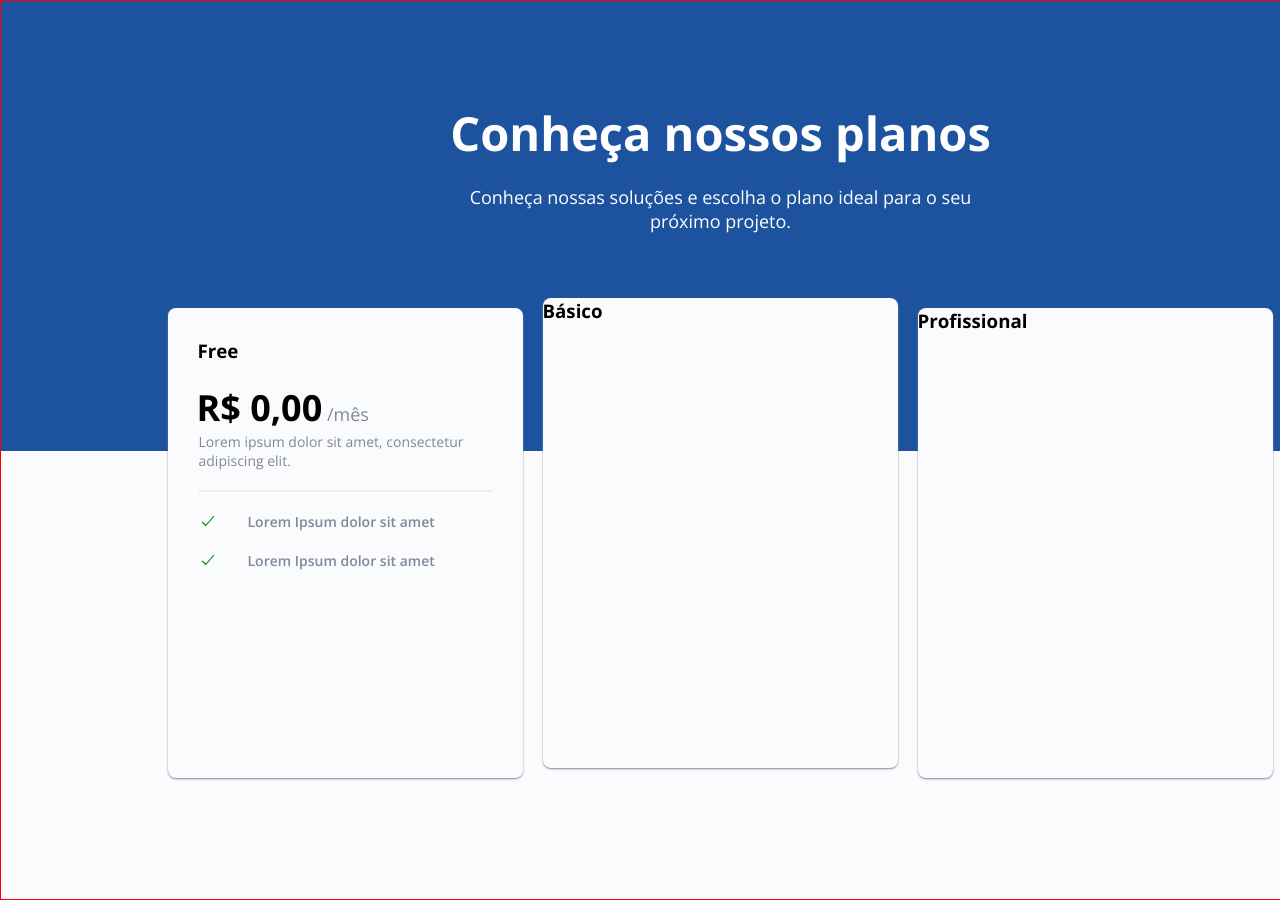
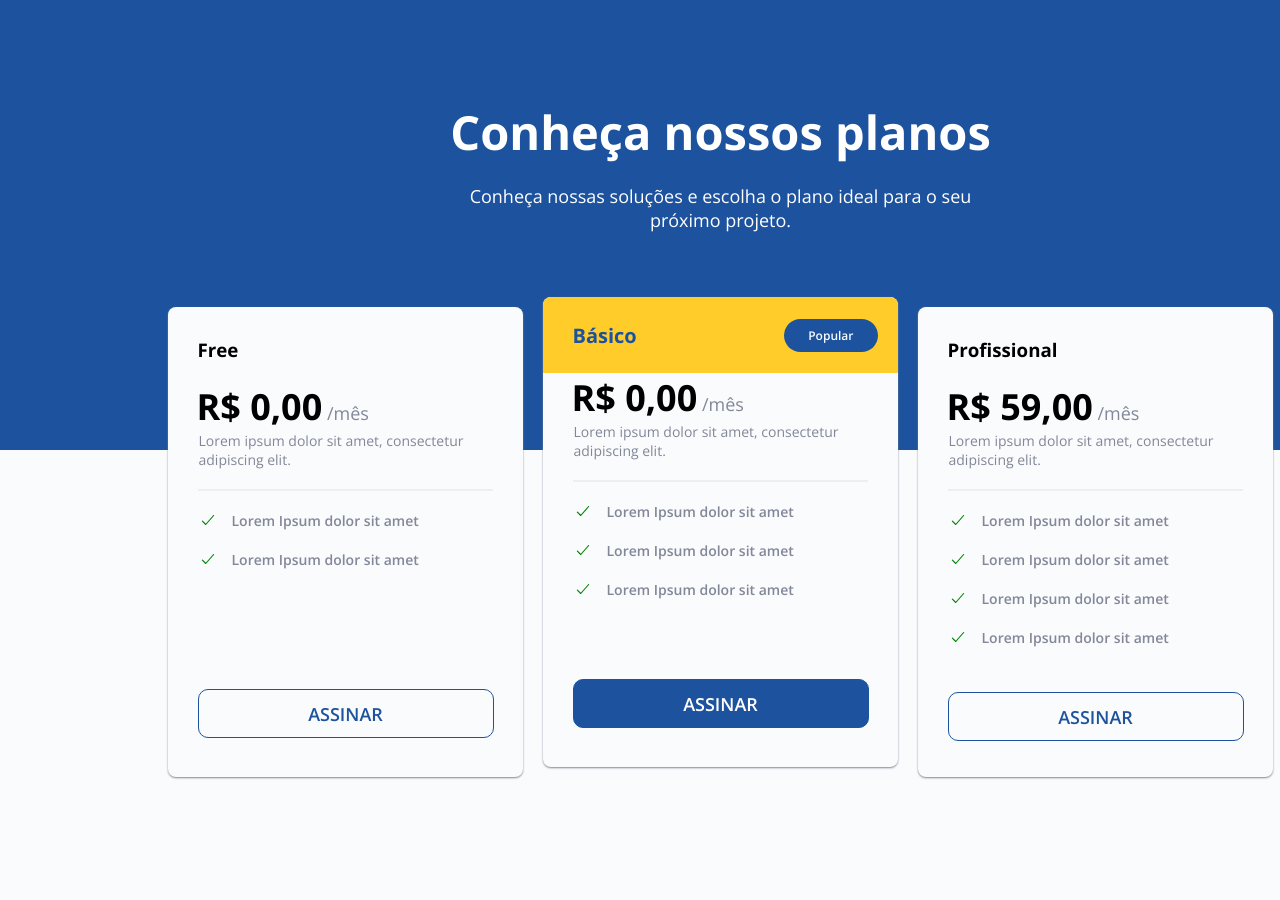
Before and after one commit to lucasserdev/rocketseat, a plain HTML site: page basico/pricing-table/index.html in a window 1280 px wide. Shown: the top 900 px of the page. Drawn offline with nearby package versions, Linux system fonts and the light colour scheme.

Commit message:
desafio pricing table concluido

```diff
--- a/basico/pricing-table/index.html
+++ b/basico/pricing-table/index.html
@@ -14,7 +14,7 @@
                 <div id="free">
                     <h3>Free</h3>
                     <h2>R$ 0,00<span> /mês</span></h2>
-                    <p>Lorem ipsum dolor sit amet, consectetur adipiscing elit.</p>
+                    <p class="subtitulo">Lorem ipsum dolor sit amet, consectetur adipiscing elit.</p>
                     <div class="divider"></div>
                     <div class="check">
                         <ion-icon name="checkmark-outline"></ion-icon>
@@ -24,12 +24,52 @@
                         <ion-icon name="checkmark-outline"></ion-icon>
                         <p>Lorem Ipsum dolor sit amet</p>
                     </div>
+                    <p id="botaofree"><a href="#">ASSINAR</a></p>
                 </div>
                 <div id="basico">
-                    <h3>Básico</h3>
+                    <div id="header-plano-basico">
+                        <h3>Básico</h3>
+                        <p>Popular</p>
+                    </div>
+                    <h2>R$ 0,00<span> /mês</span></h2>
+                    <p class="subtitulo">Lorem ipsum dolor sit amet, consectetur adipiscing elit.</p>
+                    <div class="divider"></div>
+                    <div class="check">
+                        <ion-icon name="checkmark-outline"></ion-icon>
+                        <p>Lorem Ipsum dolor sit amet</p>
+                    </div>
+                    <div class="check">
+                        <ion-icon name="checkmark-outline"></ion-icon>
+                        <p>Lorem Ipsum dolor sit amet</p>
+                    </div>
+                    <div class="check">
+                        <ion-icon name="checkmark-outline"></ion-icon>
+                        <p>Lorem Ipsum dolor sit amet</p>
+                    </div>
+                    <p id="botaobasico"><a href="#">ASSINAR</a></p>
                 </div>
                 <div id="profissional">
                     <h3>Profissional</h3>
+                    <h2>R$ 59,00<span> /mês</span></h2>
+                    <p class="subtitulo">Lorem ipsum dolor sit amet, consectetur adipiscing elit.</p>
+                    <div class="divider"></div>
+                    <div class="check">
+                        <ion-icon name="checkmark-outline"></ion-icon>
+                        <p>Lorem Ipsum dolor sit amet</p>
+                    </div>
+                    <div class="check">
+                        <ion-icon name="checkmark-outline"></ion-icon>
+                        <p>Lorem Ipsum dolor sit amet</p>
+                    </div>
+                    <div class="check">
+                        <ion-icon name="checkmark-outline"></ion-icon>
+                        <p>Lorem Ipsum dolor sit amet</p>
+                    </div>
+                    <div class="check">
+                        <ion-icon name="checkmark-outline"></ion-icon>
+                        <p>Lorem Ipsum dolor sit amet</p>
+                    </div>
+                    <p id="botaofree"><a href="#">ASSINAR</a></p>
                 </div>
              </header>
 
--- a/basico/pricing-table/style.css
+++ b/basico/pricing-table/style.css
@@ -18,14 +18,15 @@
 #desktop{
     width: 1440px;
     height: 900px;
-    border: 1px solid red;
     display: flex;
     justify-content: space-evenly;
     background-color: var(--page-background);
+    margin: auto;
 }
 
 body, html {
     font-family: var(--font1);
+    background-color: gray;
 }
 
 header {
@@ -56,6 +57,7 @@ header p#titulo {
     font-weight: 400;
 }
 
+/* Caixa do Free */
 
 #free {
     width: 355px;
@@ -86,7 +88,7 @@ header p#titulo {
     font-weight: 400;
 }
 
-#free p {
+#free p.subtitulo {
     color: var(--gray);
     font-size: 14px;
     padding-left: 31px;
@@ -104,17 +106,44 @@ header p#titulo {
 
 .check {
     display: flex;
-    margin-left: 31px;
     color: green;
     font-size: 18px;
+    padding-left: 31px;
 }
 
 .check > p {
     color: var(--gray);
     font-weight: 600;
     font-size: 14px;
+    padding-left: 15px;
+    padding-bottom: 20px;
+}
+
+#free p#botaofree {
+    margin-top: 100px;
+    margin-left: 30px;
+    width: 296px;
+    height: 49px;
+
+    text-align: center;
+    border-radius: 10px;
+    border: 1px solid var(--blue);
+    display: flex;
+    justify-content: center;
+    align-items: center;
+}
+
+p#botaofree  a {
+    width: 248px;
+    text-decoration: none;
+
+    font-size: 18px;
+    font-weight: 600;
+    color: var(--blue);
 
 }
+
+/* Caixa do básico */
 
 #basico {
     width: 355px;
@@ -122,10 +151,108 @@ header p#titulo {
 
     margin: 0 20px;
 
+
     border-radius: 8px;
     background-color: var(--page-background);
     box-shadow: 0px 1px 2px 0px var(--gray);
 }
+
+#header-plano-basico {
+    display: flex;
+    justify-content: space-between;
+    align-items: center;
+    height: 76px;
+    border-radius: 8px 8px 0 0;
+
+    background-color: var(--yellow);
+}
+
+#header-plano-basico h3 {
+    font-size: 20px;
+    color: var(--blue);
+
+    padding-left: 30px;
+}
+
+#header-plano-basico p {
+    margin-right: 20px;
+    font-size: 12px;
+    font-weight: 600;
+    color: var(--page-background);
+    border-radius: 40px;
+    background-color: var(--blue);
+    padding: 8px 24px;
+}
+
+#basico h2 {
+    padding-left: 29px;
+    font-size: 36px;
+    font-weight: 700;
+}
+
+#basico span {
+    color: var(--gray);
+    font-size: 18px;
+    font-weight: 400;
+}
+
+#basico p.subtitulo {
+    color: var(--gray);
+    font-size: 14px;
+    padding-left: 31px;
+    padding-right: 33px;
+    padding-bottom: 20px;
+}
+
+.divider {
+    width: 295px;
+    height: 1px;
+    border: 1px solid #EEE;
+    margin: 0 30px;
+    margin-bottom: 20px;
+}
+
+.check {
+    display: flex;
+    color: green;
+    font-size: 18px;
+    padding-left: 31px;
+}
+
+.check > p {
+    color: var(--gray);
+    font-weight: 600;
+    font-size: 14px;
+    padding-left: 15px;
+    padding-bottom: 20px;
+}
+
+#basico p#botaobasico {
+    margin-top: 60px;
+    margin-left: 30px;
+    width: 296px;
+    height: 49px;
+
+    text-align: center;
+    border-radius: 10px;
+    border: 1px solid var(--blue);
+    display: flex;
+    justify-content: center;
+    align-items: center;
+    background-color: var(--blue);
+}
+
+p#botaobasico  a {
+    width: 248px;
+    text-decoration: none;
+
+    font-size: 18px;
+    font-weight: 600;
+    color: white;
+
+}
+
+/* Caixa do profissional */
 
 #profissional {
     width: 355px;
@@ -136,3 +263,76 @@ header p#titulo {
 
     margin-top: 10px;
 }
+
+#profissional h3 {
+    padding-top: 30px;
+    padding-bottom: 20px;
+    padding-left: 30px;
+}
+
+#profissional h2 {
+    padding-left: 29px;
+    font-size: 36px;
+    font-weight: 700;
+}
+
+#profissional span {
+    color: var(--gray);
+    font-size: 18px;
+    font-weight: 400;
+}
+
+#profissional p.subtitulo {
+    color: var(--gray);
+    font-size: 14px;
+    padding-left: 31px;
+    padding-right: 33px;
+    padding-bottom: 20px;
+}
+
+.divider {
+    width: 295px;
+    height: 1px;
+    border: 1px solid #EEE;
+    margin: 0 30px;
+    margin-bottom: 20px;
+}
+
+.check {
+    display: flex;
+    color: green;
+    font-size: 18px;
+    padding-left: 31px;
+}
+
+.check > p {
+    color: var(--gray);
+    font-weight: 600;
+    font-size: 14px;
+    padding-left: 15px;
+    padding-bottom: 20px;
+}
+
+#profissional p#botaofree {
+    margin-top: 25px;
+    margin-left: 30px;
+    width: 296px;
+    height: 49px;
+
+    text-align: center;
+    border-radius: 10px;
+    border: 1px solid var(--blue);
+    display: flex;
+    justify-content: center;
+    align-items: center;
+}
+
+p#botaofree  a {
+    width: 248px;
+    text-decoration: none;
+
+    font-size: 18px;
+    font-weight: 600;
+    color: var(--blue);
+
+}
```
